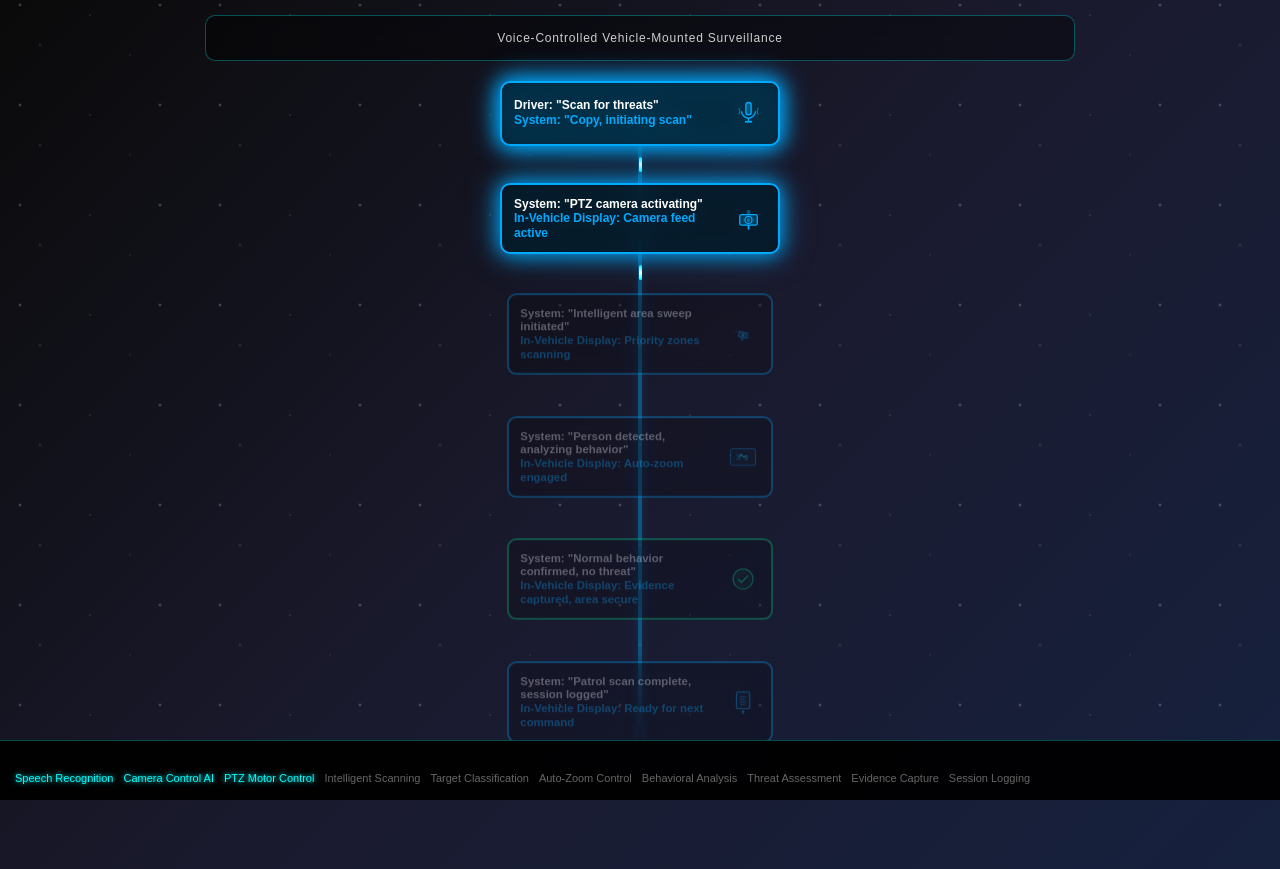
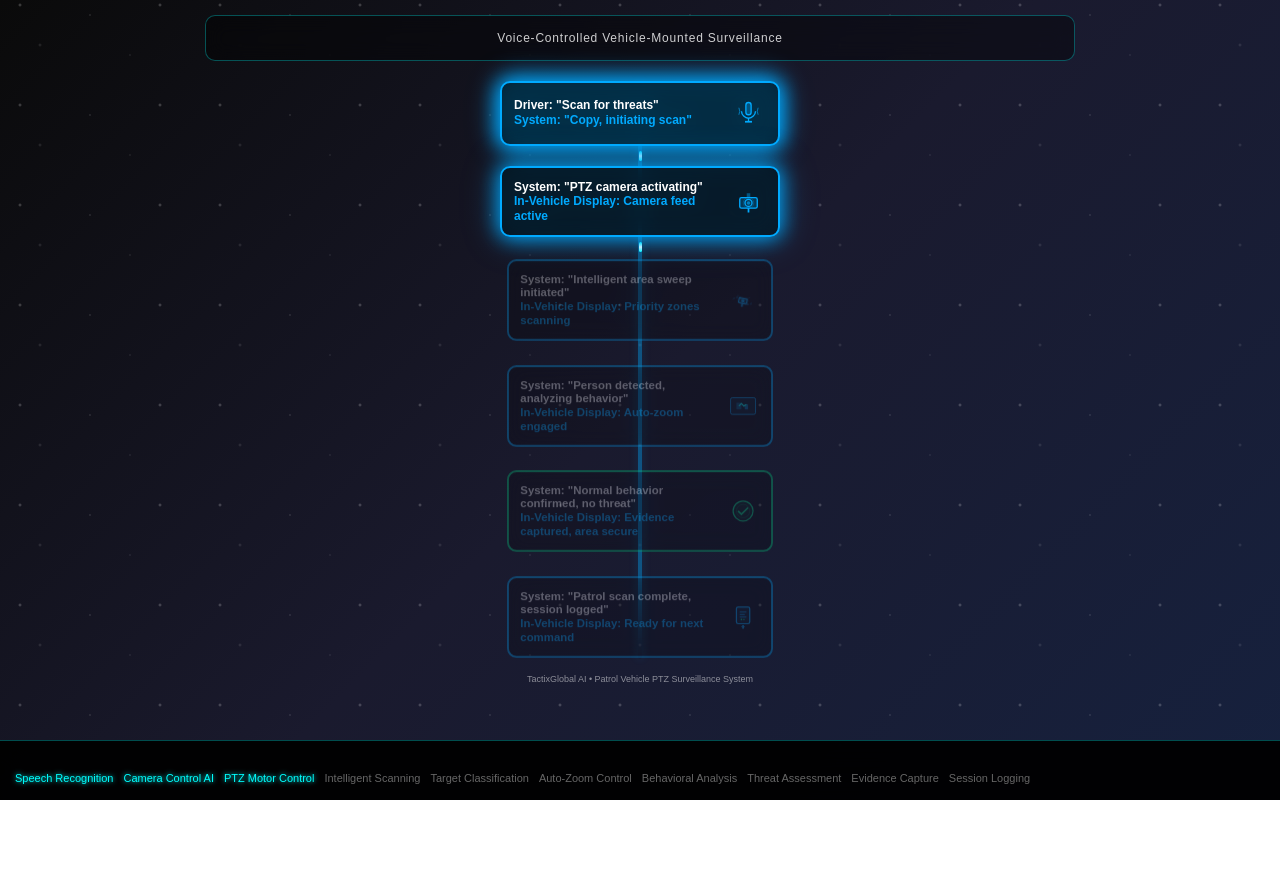
Before and after one commit to tactixglobalAI/patrol-vehicle-ai-workflow, a plain HTML site: page index.html in a window 1280 px wide. After the commit the page ends 800 px from the top, so only its background shows below. Drawn offline with Linux system fonts and the light colour scheme.

Commit message:
Update index.html

```diff
--- a/index.html
+++ b/index.html
@@ -84,7 +84,7 @@
             display: flex;
             flex-direction: column;
             align-items: center;
-            gap: 8px;
+            gap: 4px;
         }
 
         .data-flow-lines {
@@ -201,8 +201,8 @@
 
         .connection-arrow {
             width: 3px;
-            height: 15px;
-            margin: 3px auto;
+            height: 10px;
+            margin: 1px auto;
             background: linear-gradient(180deg, transparent, #00FFFF, transparent);
             border-radius: 2px;
             opacity: 0;
```
